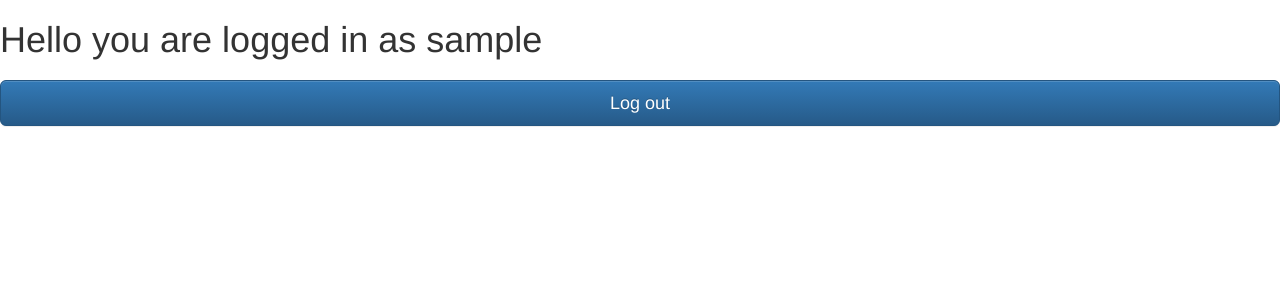
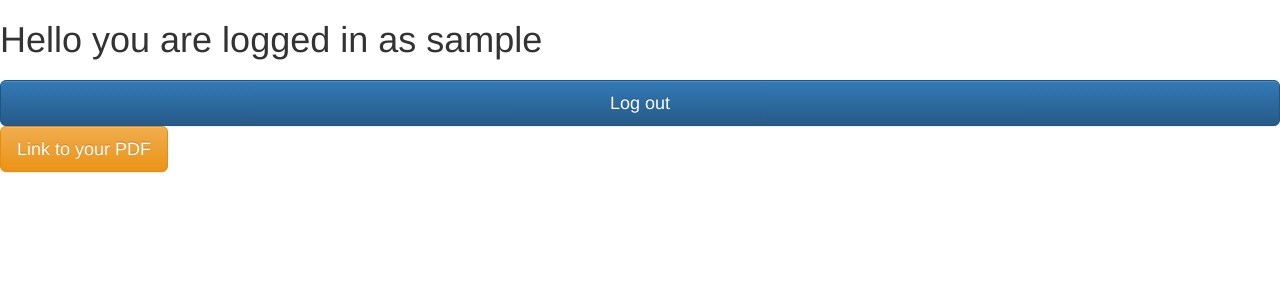
Before and after one commit to NikosVlagoidis/side-project, a Django app: page / in a window 1280 px wide. Shown: the top 300 px of the page. Run offline with Django 3.2, Linux system fonts and the light colour scheme; the visitor is signed in with stand-in values (Sample User, id 1); some libraries are stand-ins or nearby versions.

Commit message:
Added a pdf view for authenticated users

```diff
--- a/poker_site/poker/templates/index.html
+++ b/poker_site/poker/templates/index.html
@@ -26,6 +26,24 @@
 {% else %}
 <h1> Hello you are logged in as {{ user.username }}  <h1>
     <a href="accounts/logout" class="btn btn-lg btn-primary btn-block" data-toggle="modal">Log out</a>
+    <a href="#pdf" class="btn btn-lg btn-warning" data-toggle="modal"> Link to your PDF</a>
+
+
+    <!-- Modal for Login Form -->
+
+           <div id="pdf" class="modal fade">
+
+
+                      <div class="modal-body">
+                          <iframe  scrolling="no" src="pdf" height="750" width="750" style="border:none;"></iframe>
+
+                      </div>
+            </div>
+
+
+
+
+
 
      {% endif %}
 
--- a/poker_site/poker/views.py
+++ b/poker_site/poker/views.py
@@ -1,7 +1,16 @@
 from django.shortcuts import render
+from django.http import FileResponse, Http404
+
 # Create your views here.
 
 
 def index(request):
 
     return render(request, 'index.html')
+
+
+def pdf_view(request):
+    try:
+        return FileResponse(open('file.pdf', 'rb'), content_type='application/pdf')
+    except FileNotFoundError:
+        raise Http404()
--- a/poker_site/urls.py
+++ b/poker_site/urls.py
@@ -16,10 +16,11 @@ Including another URLconf
 from django.conf.urls import url, include
 from django.contrib import admin
 
-from poker_site.poker.views import index
+from poker_site.poker.views import index, pdf_view
 
 urlpatterns = [
     url(r'^admin/', admin.site.urls),
     url(r'accounts/', include('allauth.urls')),
+    url(r'pdf/', pdf_view),
     url(r'^$', index),
     ]
```
Also changed, not shown: 1 other file.
